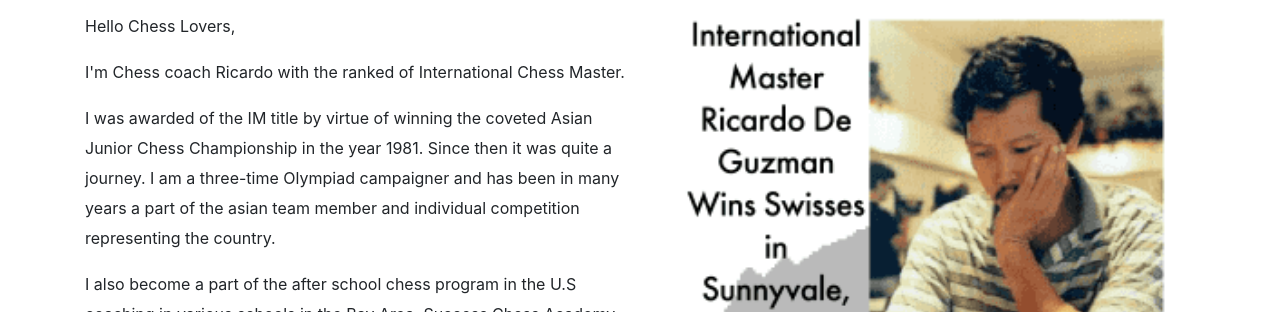
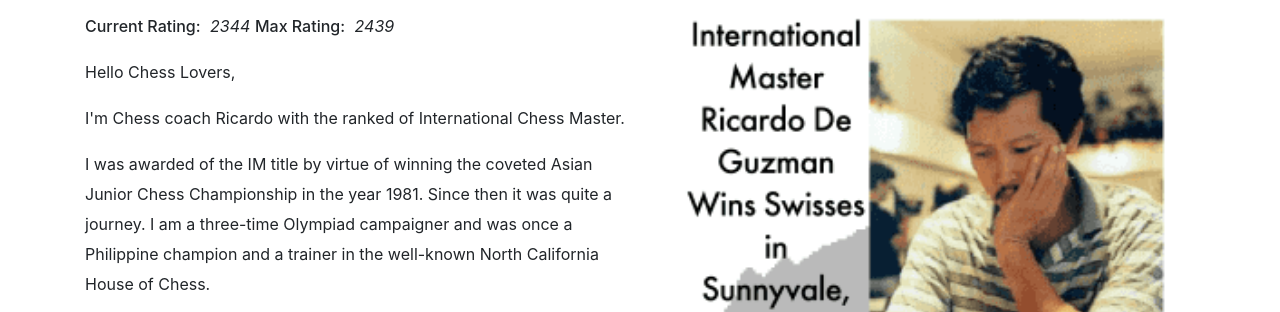
Before and after one commit to Greywolvesss/RDG-PORTFOLIO, a plain HTML site: page about.html in a window 1280 px wide. Shown: the part 445-757 px from the top of the page. Drawn offline with nearby package versions, Linux system fonts and the light colour scheme; some packages are replaced by stand-ins of ours; a script that the page names is missing; a web font is replaced by a local one.

Commit message:
Add files via upload

```diff
--- a/about.html
+++ b/about.html
@@ -86,11 +86,12 @@
 
               <h2>Ricardo De Guzman</h2>
               <h5>Chess Coach - Player</h5>
+              <p><span class="rating">Current Rating:</span> <em>2344</em> <span class="rating">Max Rating:</span> <em>2439</em></p>
               <p class="hello">Hello Chess Lovers,</p>
               <p>I'm Chess coach Ricardo with the ranked of International Chess Master.</p>
               <p>I was awarded of the IM title by virtue of winning the coveted Asian Junior Chess Championship in the year 1981.
-                Since then it was quite a journey. I am a three-time Olympiad campaigner and has been in many years a part of the asian team member and individual competition
-                 representing the country.
+                Since then it was quite a journey. I am a three-time Olympiad campaigner and was once a Philippine champion
+                 and a trainer in the well-known North California House of Chess.
               </p>
               <p>I also become a part of the after school chess program in the U.S coaching in various schools in the Bay Area, Success Chess Academy,
                 Weibel Chess, Norcal House of Chess among others had asked for my coaching services through the years.
--- a/css/_about.scss
+++ b/css/_about.scss
@@ -36,6 +36,12 @@
         letter-spacing: 2px;
         margin: 15px 0;
         font-family: 'Playfair Display', serif !important;
+      }
+
+      .aboutme .rating {
+        color: #212529;
+        font-weight: 500;
+        margin-right: 5px;
       }
 
       .aboutme h5 {
```
Also changed, not shown: index.html (+1 -1 lines), css/index.css, 1 other file.
